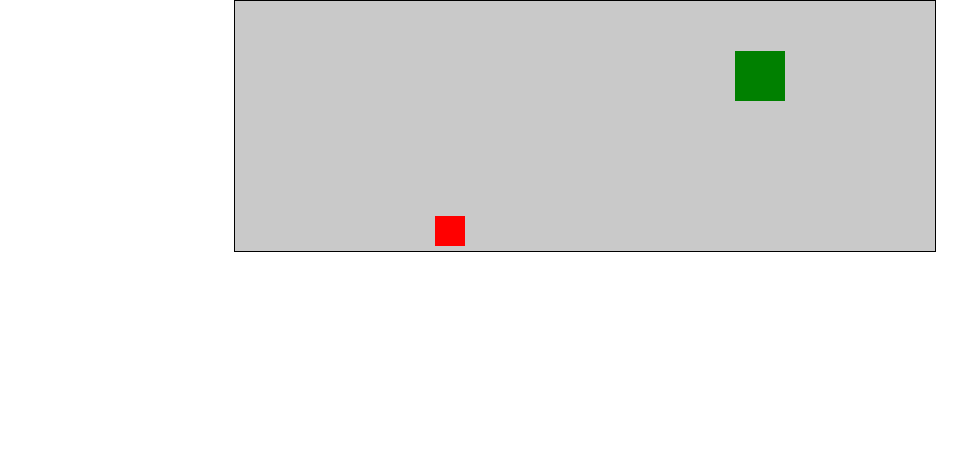
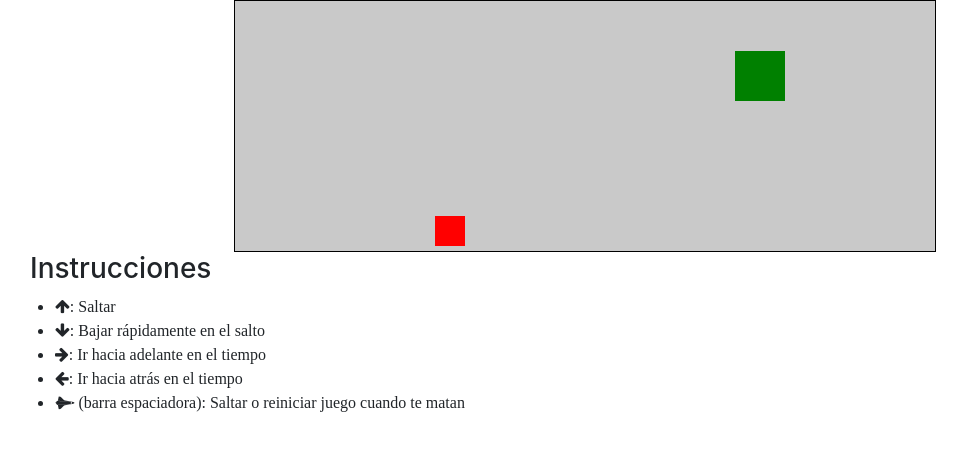
Before and after one commit to Dellos7/cvgame, a plain HTML site: page index.html in a window 1280 px wide. Shown: the whole page, without its empty margins (55-1022 px from the left). Drawn offline with Linux system fonts and the light colour scheme.

Commit message:
añadido instrucciones
añadidas instrucciones

```diff
--- a/index.html
+++ b/index.html
@@ -7,6 +7,7 @@
         <title>CVGame</title>
         <link href="style.css" rel="stylesheet">
         <link href="bootstrap.min.css" rel="stylesheet">
+        <link href="https://maxcdn.bootstrapcdn.com/font-awesome/4.7.0/css/font-awesome.min.css" rel="stylesheet">
         <script type="text/javascript" src="jquery-3.2.1.min.js"></script>
         <script type="text/javascript" src="cvgame.js"></script>
     </head>
@@ -20,6 +21,20 @@
                 </div>
                 <div class="col"></div>
             </div>
+            <div class="row">
+                <div class="col">
+                    <h3>Instrucciones</h3>
+                </div>
+            </div>
+            <div class="row">
+                <ul>
+                    <li><i class="fa fa-arrow-up" aria-hidden="true">: Saltar</i></li>
+                    <li><i class="fa fa-arrow-down" aria-hidden="true">: Bajar rápidamente en el salto</i></li>
+                    <li><i class="fa fa-arrow-right" aria-hidden="true">: Ir hacia adelante en el tiempo</i></li>
+                    <li><i class="fa fa-arrow-left" aria-hidden="true">: Ir hacia atrás en el tiempo</i></li>
+                    <li><i class="fa fa-space-shuttle" aria-hidden="true"> (barra espaciadora): Saltar o reiniciar juego cuando te matan</i></li>
+                </ul>
+            </div>
         </div>
     </body>
 
--- a/style.css
+++ b/style.css
@@ -4,3 +4,7 @@
 	background-color: #C9C9C9;
 	color: white;
 }
+
+.bold {
+	font-weight: bold;
+}
```
